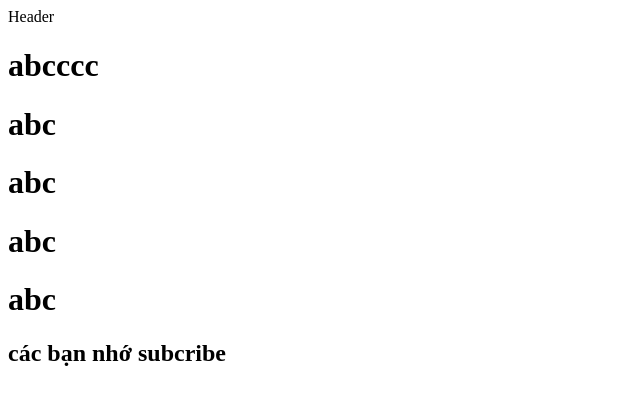
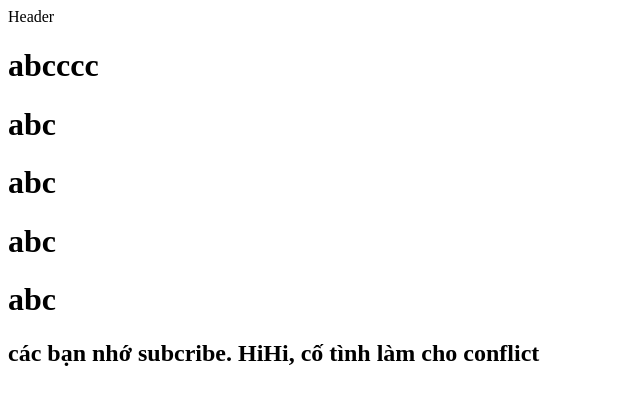
Before and after one commit to hoanghai86/bc37-travel, a plain HTML site: page index.html in a window 1280 px wide. Shown: the whole page, without its empty margins (0-640 px from the left). Drawn offline with Linux system fonts and the light colour scheme.

Commit message:
ver 3
ver 33333

```diff
--- a/index.html
+++ b/index.html
@@ -14,7 +14,7 @@
     <h1>abc</h1>
     <h1>abc</h1>
     <h1>abc</h1>
-    <h2>các bạn nhớ subcribe</h2>
+    <h2>các bạn nhớ subcribe. HiHi, cố tình làm cho conflict</h2>
 
     <!-- code ở nhánh booking -->
 </body>
```
